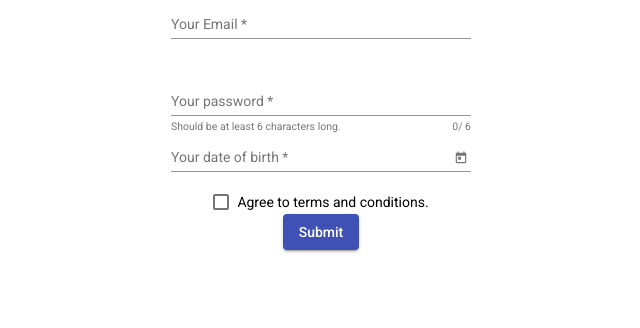
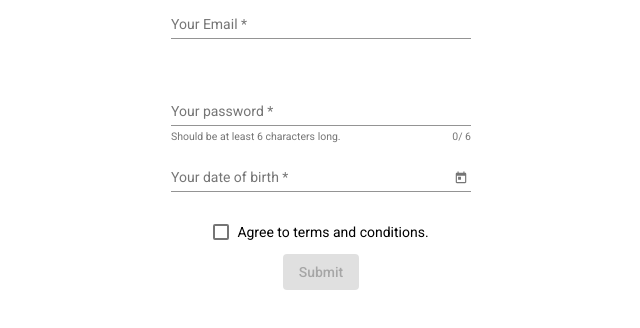
Before and after one commit to Yassineaiss/Angular-Material-Fitness-Tracker-Project, an Angular app: page /signup in a window 1280 px wide. Shown: the top 328 px of the page, without its empty margins (319-959 px from the left). Built offline with nearby package versions, Linux system fonts and the light colour scheme.

Commit message:
Finishing the form with style

```diff
--- a/src/app/auth/signup/signup.component.html
+++ b/src/app/auth/signup/signup.component.html
@@ -2,6 +2,7 @@
   <form
     fxLayout="column"
     fxLayoutAlign="center center"
+    fxLayoutGap="10px"
     #f="ngForm"
     (ngSubmit)="onSubmit(f)"
   >
@@ -58,6 +59,6 @@
       Agree to terms and conditions.
     </mat-checkbox>
 
-    <button type="submit" mat-raised-button color="primary">Submit</button>
+    <button type="submit" mat-raised-button color="primary" [disabled]="f.invalid">Submit</button>
   </form>
 </section>
```
